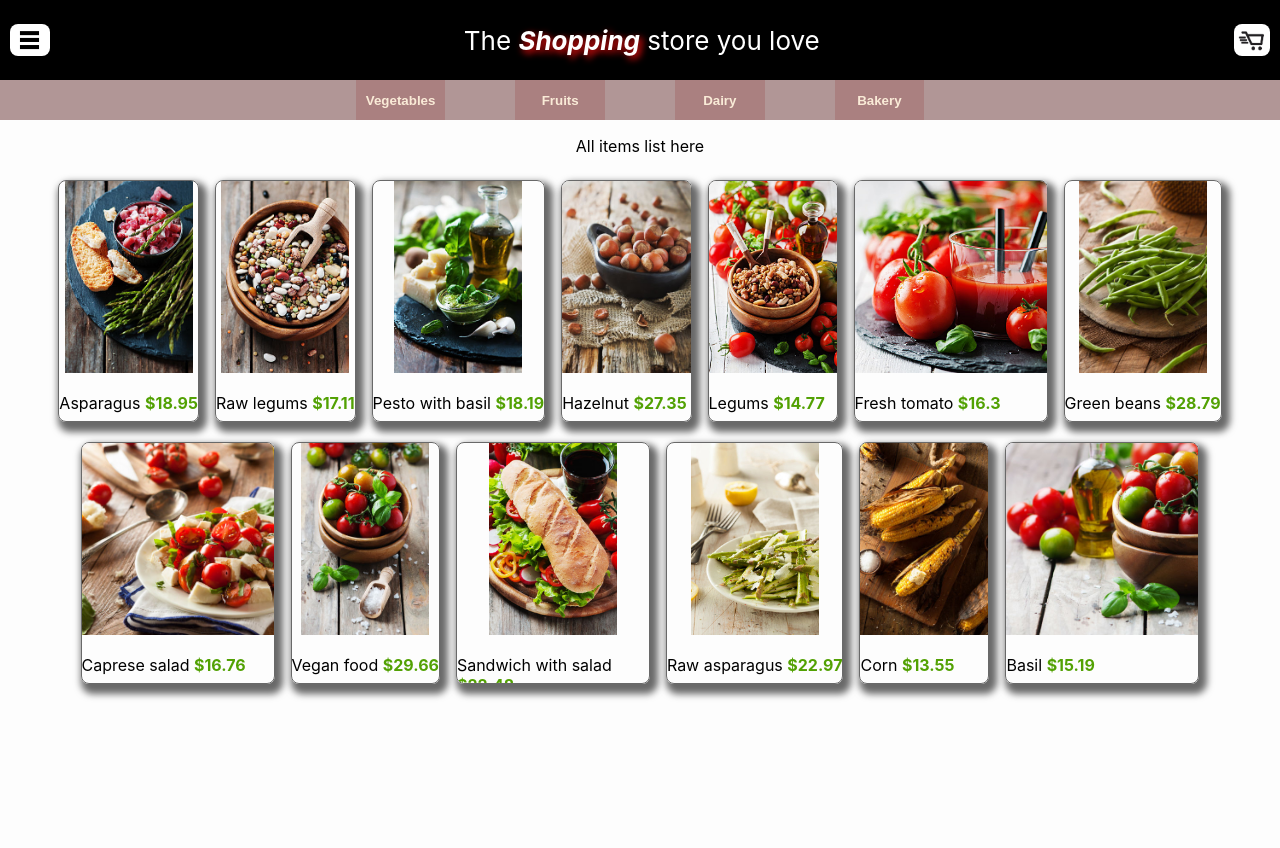
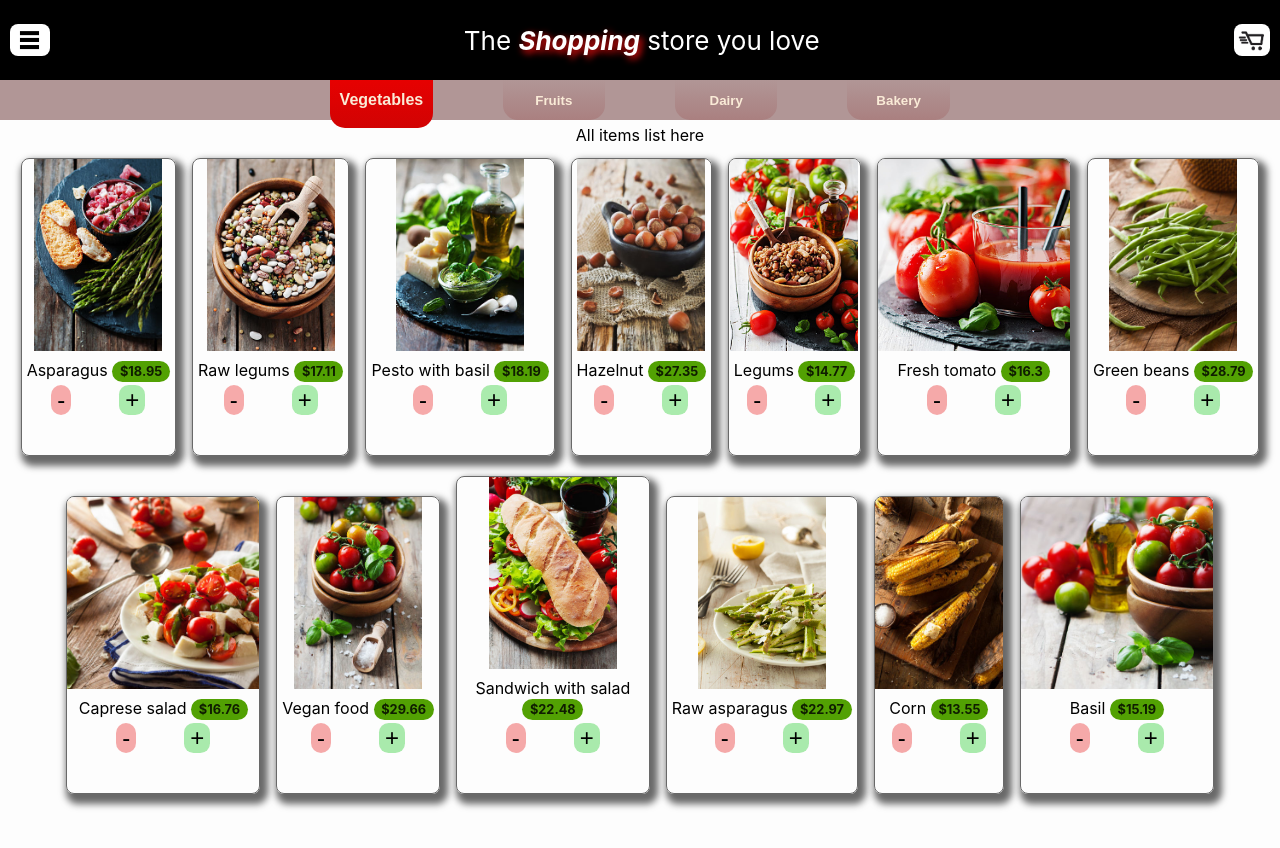
Before and after one commit to sandeepkambham08/shopping, a React (Create React App) app: page / in a window 1280 px wide. Shown: the top 848 px of the page. Built offline with nearby package versions, Linux system fonts and the light colour scheme.

Commit message:
Added navigation to categories and increment decrement buttons

```diff
--- a/src/App.css
+++ b/src/App.css
@@ -31,27 +31,6 @@
   height: 100vh;
 }
 
-.Categories{
-  width: 100%;
-  height:5vh;
-  background: rgb(177, 150, 150);
-
-}
-.Categories button{
-  height:5vh;
-  width: 7vw;
-  font-weight: bolder;
-  margin: 0px 35px;
-  color: rgb(14, 14, 14);
-  background-color: rgb(170, 128, 128);
-  color: antiquewhite;
-  border: none;
-  cursor: pointer;
-}
-
-.Categories button:hover{
-  background-color: rgb(197, 103, 103);
-}
 
 
 /* ------- Side bar Buttons ------- */
--- a/src/App.js
+++ b/src/App.js
@@ -7,6 +7,7 @@ import './App.css';
 
 import Leftdrawer from './Left-drawer/LeftDrawer';
 import Rightdrawer from './Right-drawer/RightDrawer';
+import Categories from './Categories/Categories'
 
 import Items from './Items/Items.js'
 
@@ -33,7 +34,7 @@ class App extends Component {
   }
 
   categorySelection = (category) =>{
-    console.log(category);
+    // console.log(category);
     this.setState({selectedCategory:category});
   }
 
@@ -55,12 +56,9 @@ class App extends Component {
           isMenuOpen = {this.state.rightMenuOpen}
           backdropClicked = {this.rightDrawerOpen}
           />
-          <div className='Categories'>
-            <button onClick={()=>this.categorySelection('vegetable')}>Vegetables</button>
-            <button onClick={()=>this.categorySelection('fruit')}>Fruits</button>
-            <button onClick={()=>this.categorySelection('dairy')}>Dairy</button>
-            <button onClick={()=>this.categorySelection('bakery')}>Bakery</button>
-          </div>
+          <Categories
+          categorySelection={this.categorySelection}
+          selectedCategory = {this.state.selectedCategory}/>
           <Items
           selectedCategory = {this.state.selectedCategory}/>
           {/* <img src={background} className='Background-image'/> */}
--- /dev/null
+++ b/src/Categories/Categories.css
@@ -0,0 +1,38 @@
+.Categories{
+    width: 100%;
+    height:5vh;
+    background: rgb(177, 150, 150);
+  }
+  .Category-button{
+    height:5vh;
+    max-height:5vh;
+    /* overflow: hidden; */
+    width: 8vw;
+    font-weight: 700;
+    margin: 0px 35px;
+    color: rgb(14, 14, 14);
+    /* background-color: rgb(170, 128, 128); */
+    background-image: linear-gradient(180deg, rgb(177, 150, 150), rgb(170, 128, 128));
+    color: antiquewhite;
+    border: none;
+    cursor: pointer;
+    outline: none;
+    border-radius: 0 0 15px 15px;
+  }
+
+  .Category-button:hover{
+    background-image: rgb(197, 103, 103);
+    background-image: linear-gradient(180deg,  rgb(197, 103, 103), rgb(197, 103, 103));
+    font-weight: 900;
+    font-size: medium;
+  }
+
+  .Selected-category{
+    min-height:6vh;
+    padding-bottom: 10px;
+    font-weight: 900;
+    font-size: medium;
+    /* overflow: visible; */
+    background-image: rgb(209, 3, 3);
+    background-image: linear-gradient(180deg, rgb(230, 1, 1), rgb(209, 3, 3));
+  }
--- /dev/null
+++ b/src/Categories/Categories.js
@@ -0,0 +1,28 @@
+import React from 'react';
+import './Categories.css';
+
+
+const Categories = (props) =>{
+    console.log(props.selectedCategory);
+    // var element = document.getElementById("vegetable");
+    // element.classList.add("Selected-category");
+    // let className = 'Category-button';
+    // if (props.selectedCategory==='vegetable') {
+    //   className += ' Selected-category';
+    // }
+
+    return(
+        <div className='Categories'>
+            <button id="vegetable"
+            className={props.selectedCategory==='vegetable'?'Category-button Selected-category': 'Category-button'}
+            onClick={()=>props.categorySelection('vegetable')}
+            >Vegetables</button>
+
+            <button id='fruit'     className={props.selectedCategory==='fruit'?'Category-button Selected-category': 'Category-button'} onClick={()=>props.categorySelection('fruit')}>Fruits</button>
+            <button id='dairy'     className={props.selectedCategory==='dairy'?'Category-button Selected-category': 'Category-button'} onClick={()=>props.categorySelection('dairy')}>Dairy</button>
+            <button id='bakery'    className={props.selectedCategory==='bakery'?'Category-button Selected-category': 'Category-button'}onClick={()=>props.categorySelection('bakery')}>Bakery</button>
+          </div>
+    )
+}
+
+export default Categories;
--- a/src/Items/Items.css
+++ b/src/Items/Items.css
@@ -1,13 +1,16 @@
+p {
+    margin: 5px;
+  }
+
 .Single-item{
     border: 1px solid rgb(105, 105, 105);
     margin:1vh;
     min-width: 10vw;
     max-width: 15vw;
     min-height: 20vh;
-    max-height: 30vh;
+    max-height: 40vh;
     display: inline-block;
     overflow: scroll;
-    /* overflow-x: hidden; */
     border-radius: 1vh;
     box-shadow:4px 6px 7px 4px rgb(105, 105, 105);
 
@@ -20,10 +23,39 @@
 }
 
 .Item-title{
-    text-align: left;
+    font-size: 1em;
 }
 
 .price{
     font-weight: bolder;
-    color: rgb(82, 161, 3);
+    font-size: .8em;
+    color: rgb(15, 29, 1);
+    border-radius: 1em;
+    padding:0.2em 0.6em;
+    background-color: rgb(82, 161, 3);
 }
+.Decrement-button{
+    outline: none;
+    border: none;
+    border-radius: 1em;
+    font-size: 1.5em;
+    margin-right: 1em;
+    background-color: rgba(231, 0, 0, 0.329);
+}
+.Decrement-button:hover{
+    background-color: rgba(231, 0, 0, 0.678);
+    cursor: pointer;
+}
+.Increment-button{
+    outline: none;
+    border: none;
+    font-size: 1.5em;
+    border-radius: 0.4em;
+    margin-left: 1em;
+    background-color: rgba(0, 196, 10, 0.329);
+}
+.Increment-button:hover{
+    background-color: rgba(0, 196, 10, 0.685);
+    cursor: pointer;
+    /* padding:1em; */
+}
--- a/src/Items/Items.js
+++ b/src/Items/Items.js
@@ -7,18 +7,24 @@ import './Items.css';
 // itemsData.forEach(element => {
 //     console.log(element);
 // });
-const Items = (props) =>{
+const Items = (props) => {
     // let unique = [...new Set(itemsData.type)];
     // console.log(unique);
-    return(
+    return (
         <div>
             <p>All items list here</p>
-            {itemsData.map(element=>{
-                if(element.type===props.selectedCategory){
-                    return(
+            {itemsData.map(element => {
+                if (element.type === props.selectedCategory) {
+                    return (
                         <div className='Single-item' key={element.title}>
-                            <img className='Item-image' src={require("../media/ItemImages/"+element.filename)} alt={element.description}/>
-                            <p className='Item-title'>{element.title} <span className='price' style={{textAlign:'right'}} > ${element.price}</span>  </p>
+                            <img className='Item-image' src={require("../media/ItemImages/" + element.filename)} alt={element.description} />
+                            <p className='Item-title' >{element.title} <span className='price' style={{ textAlign: 'right' }} > ${element.price}</span> </p>
+                            <button className='Decrement-button'>-</button>
+                            <span>{}</span>
+                            <button className='Increment-button'>+</button>
+                            <br></br>
+                            <br></br>
+                            <br></br>
                             {/* <p>{element.description}</p> */}
 
                         </div>
```
